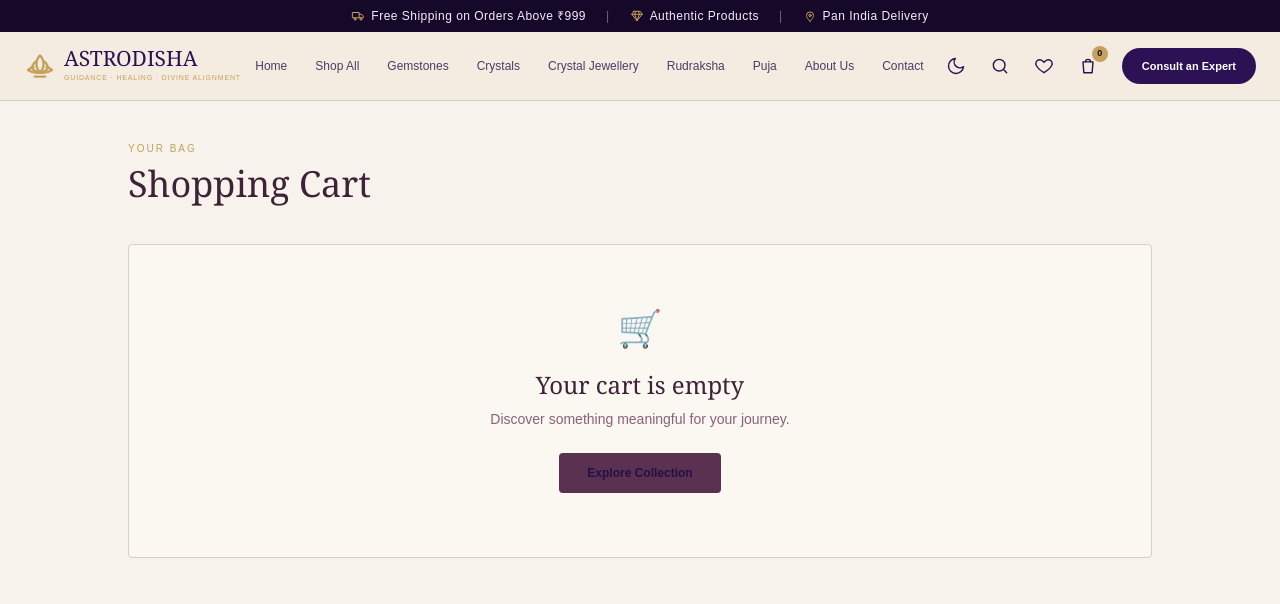
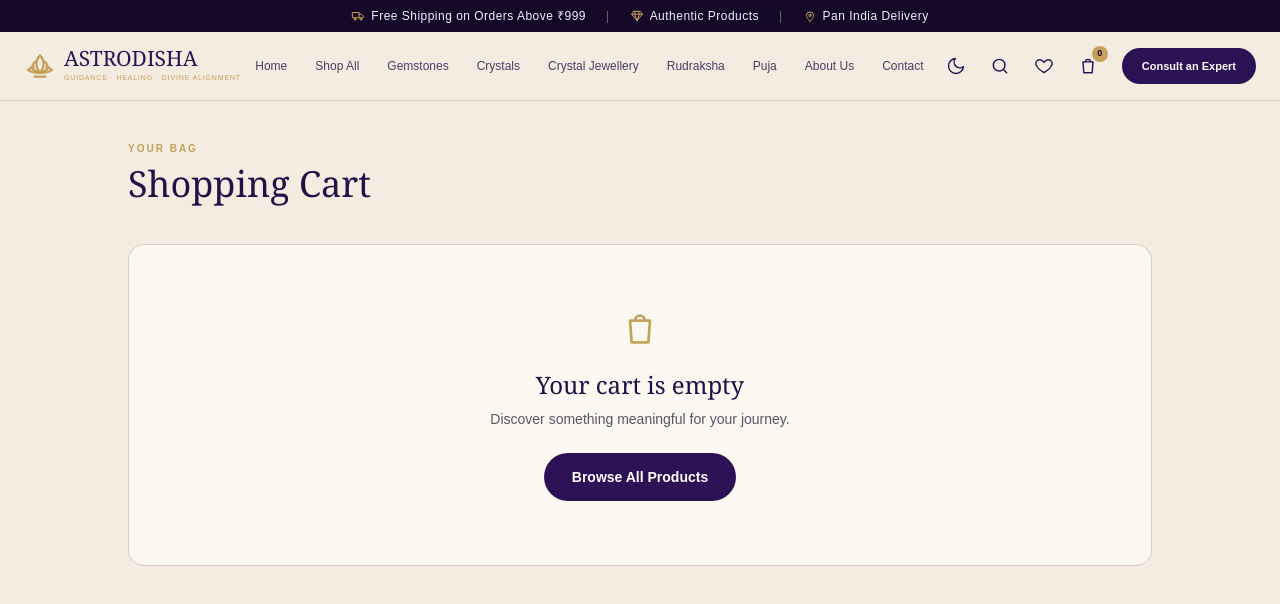
Before and after one commit to chavananand02340-wq/astrodisha-ecommerce, a Next.js app: page /cart in a window 1280 px wide. Shown: the top 604 px of the page. Built offline with nearby package versions, Linux system fonts and the light colour scheme.

Commit message:
Update page.tsx

```diff
--- a/app/cart/page.tsx
+++ b/app/cart/page.tsx
@@ -5,6 +5,20 @@ import { useRouter } from "next/navigation";
 import Header from "@/components/Header";
 import SafeImage from "@/components/SafeImage";
 import { useStore } from "@/components/StoreProvider";
+
+// Keep same as Header.tsx and ProductDetails.tsx
+const FREE_SHIPPING_THRESHOLD = 999;
+
+const BAG_ICON = (
+  <>
+    <path d="M6 7h12l-1 13H7L6 7z" />
+    <path d="M9 7a3 3 0 0 1 6 0" />
+  </>
+);
+
+function stockLimitOf(entity: { stock?: number }): number {
+  return typeof entity.stock === "number" ? entity.stock : Infinity;
+}
 
 export default function CartPage() {
   const router = useRouter();
@@ -20,48 +34,71 @@ export default function CartPage() {
     0
   );
 
+  const remainingForFreeShipping = Math.max(FREE_SHIPPING_THRESHOLD - subtotal, 0);
+  const shippingProgress = Math.min((subtotal / FREE_SHIPPING_THRESHOLD) * 100, 100);
+
   return (
     <>
       <Header />
 
-      <main className="min-h-screen bg-[#f7f3ec] px-4 py-10 sm:px-8">
+      <main style={{ backgroundColor: "var(--astro-bg)" }} className="min-h-screen px-4 py-10 sm:px-8">
         <div className="mx-auto max-w-5xl">
-          <p className="text-[10px] uppercase tracking-[0.2em] text-[#c6a15b]">
-            YOUR BAG
+          <p style={{ color: "var(--astro-accent)" }} className="text-[10px] font-semibold uppercase tracking-[0.2em]">
+            Your Bag
           </p>
 
-          <h1 className="astro-serif mt-2 text-4xl text-[#3e2237]">
+          <h1 style={{ color: "var(--astro-text)" }} className="astro-serif mt-2 text-4xl">
             Shopping Cart
           </h1>
 
           {cart.length === 0 ? (
-            <div className="mt-10 rounded-sm border border-[#d9cec1] bg-[#fbf8f2] px-6 py-16 text-center">
-              <div className="text-4xl">🛒</div>
+            <div
+              style={{ borderColor: "var(--astro-border)", backgroundColor: "var(--astro-card)" }}
+              className="mt-10 rounded-2xl border px-6 py-16 text-center"
+            >
+              <svg
+                viewBox="0 0 24 24"
+                className="mx-auto h-10 w-10"
+                fill="none"
+                stroke="var(--astro-accent)"
+                strokeWidth={1.6}
+                strokeLinecap="round"
+                strokeLinejoin="round"
+                aria-hidden="true"
+              >
+                {BAG_ICON}
+              </svg>
 
-              <h2 className="astro-serif mt-5 text-2xl text-[#3e2237]">
+              <h2 style={{ color: "var(--astro-text)" }} className="astro-serif mt-5 text-2xl">
                 Your cart is empty
               </h2>
 
-              <p className="mt-2 text-sm text-[#8a607a]">
+              <p style={{ color: "var(--astro-mauve)" }} className="mt-2 text-sm">
                 Discover something meaningful for your journey.
               </p>
 
               <Link
-                href="/"
-                className="mt-6 inline-block rounded-sm bg-[#5a3150] px-7 py-3 text-xs font-semibold text-white"
+                href="/shop"
+                style={{ backgroundColor: "var(--astro-primary)", color: "var(--astro-primary-text)" }}
+                className="mt-6 inline-flex h-12 items-center rounded-full px-7 text-sm font-semibold transition hover:opacity-90"
               >
-                Explore Collection
+                Browse All Products
               </Link>
             </div>
           ) : (
             <div className="mt-8 grid gap-6 lg:grid-cols-[1fr_340px]">
               <div className="space-y-3">
-                {cart.map((item) => (
+                {cart.map((item) => {
+                  const limit = stockLimitOf(item);
+                  const atMax = item.quantity >= limit;
+
+                  return (
                     <div
                       key={item.id}
-                    className="flex gap-4 rounded-sm border border-[#d9cec1] bg-[#fbf8f2] p-3"
+                      style={{ borderColor: "var(--astro-border)", backgroundColor: "var(--astro-card)" }}
+                      className="flex gap-4 rounded-2xl border p-3"
                     >
-                    <div className="h-24 w-24 flex-shrink-0 overflow-hidden rounded-sm">
+                      <div className="h-24 w-24 flex-shrink-0 overflow-hidden rounded-xl">
                         <SafeImage
                           src={item.image}
                           alt={item.name}
@@ -69,46 +106,60 @@ export default function CartPage() {
                       </div>
 
                       <div className="min-w-0 flex-1">
-                      <p className="text-[9px] uppercase tracking-wider text-[#8a607a]">
+                        <p style={{ color: "var(--astro-mauve)" }} className="text-[9px] font-medium uppercase tracking-wider">
                           {item.category}
                         </p>
 
-                      <h2 className="astro-serif mt-1 text-base text-[#3e2237]">
+                        <h2 style={{ color: "var(--astro-text)" }} className="astro-serif mt-1 text-base">
                           {item.name}
                         </h2>
 
-                      <p className="mt-1 text-sm font-semibold text-[#5a3150]">
+                        <p style={{ color: "var(--astro-primary)" }} className="mt-1 text-sm font-semibold">
                           ₹{item.price.toLocaleString("en-IN")}
                         </p>
 
+                        {isFinite(limit) && atMax && (
+                          <p style={{ color: "var(--astro-accent)" }} className="mt-1 text-[10px] font-medium">
+                            Only {limit} in stock
+                          </p>
+                        )}
+
                         <div className="mt-3 flex items-center justify-between">
-                        <div className="flex items-center border border-[#d9cec1]">
+                          <div
+                            style={{ borderColor: "var(--astro-border)" }}
+                            className="flex items-center rounded-full border"
+                          >
                             <button
                               type="button"
+                              aria-label="Decrease quantity"
                               onClick={() =>
                                 updateQuantity(
                                   item.id,
                                   item.quantity - 1
                                 )
                               }
-                            className="h-8 w-8"
+                              style={{ color: "var(--astro-primary)" }}
+                              className="flex h-8 w-8 items-center justify-center text-base"
                             >
                               −
                             </button>
 
-                          <span className="w-8 text-center text-xs">
+                            <span style={{ color: "var(--astro-text)" }} className="w-8 text-center text-xs">
                               {item.quantity}
                             </span>
 
                             <button
                               type="button"
+                              aria-label="Increase quantity"
+                              disabled={atMax}
                               onClick={() =>
                                 updateQuantity(
                                   item.id,
                                   item.quantity + 1
                                 )
                               }
-                            className="h-8 w-8"
+                              style={{ color: atMax ? "var(--astro-border)" : "var(--astro-primary)" }}
+                              className={`flex h-8 w-8 items-center justify-center text-base ${atMax ? "cursor-not-allowed" : ""}`}
                             >
                               +
                             </button>
@@ -119,41 +170,65 @@ export default function CartPage() {
                             onClick={() =>
                               removeFromCart(item.id)
                             }
-                          className="text-[10px] text-[#8a607a] underline"
+                            style={{ color: "var(--astro-mauve)" }}
+                            className="text-[10px] underline"
                           >
                             Remove
                           </button>
                         </div>
                       </div>
                     </div>
-                ))}
+                  );
+                })}
               </div>
 
-              <aside className="h-fit rounded-sm border border-[#d9cec1] bg-[#fbf8f2] p-5">
-                <h2 className="astro-serif text-2xl text-[#3e2237]">
+              <aside
+                style={{ borderColor: "var(--astro-border)", backgroundColor: "var(--astro-card)" }}
+                className="h-fit rounded-2xl border p-5"
+              >
+                <h2 style={{ color: "var(--astro-text)" }} className="astro-serif text-2xl">
                   Order Summary
                 </h2>
 
                 <div className="mt-6 space-y-3 text-sm">
                   <div className="flex justify-between">
-                    <span className="text-[#8a607a]">
+                    <span style={{ color: "var(--astro-mauve)" }}>
                       Subtotal
                     </span>
 
-                    <span>
+                    <span style={{ color: "var(--astro-text)" }} className="font-semibold">
                       ₹{subtotal.toLocaleString("en-IN")}
                     </span>
                   </div>
 
-                  <p className="text-[11px] text-[#8a607a]">
-                    Delivery charge and final total will be calculated at checkout.
+                  {remainingForFreeShipping > 0 ? (
+                    <div>
+                      <p style={{ color: "var(--astro-mauve)" }} className="text-[11px]">
+                        Add ₹{remainingForFreeShipping.toLocaleString("en-IN")} more for free shipping
+                      </p>
+                      <div style={{ backgroundColor: "var(--astro-border)" }} className="mt-2 h-1.5 w-full overflow-hidden rounded-full">
+                        <div
+                          style={{ backgroundColor: "var(--astro-accent)", width: `${shippingProgress}%` }}
+                          className="h-full rounded-full transition-all"
+                        />
+                      </div>
+                    </div>
+                  ) : (
+                    <p style={{ color: "var(--astro-accent)" }} className="text-[11px] font-semibold">
+                      ✓ You've unlocked free shipping
+                    </p>
+                  )}
+
+                  <p style={{ color: "var(--astro-mauve)" }} className="text-[11px]">
+                    Final total, including any delivery charge, is calculated at checkout.
                   </p>
                 </div>
 
                 <button
                   type="button"
                   onClick={() => router.push("/checkout")}
-                  className="mt-6 w-full rounded-sm bg-[#5a3150] py-3.5 text-xs font-semibold text-white transition hover:bg-[#3e2237]"
+                  style={{ backgroundColor: "var(--astro-primary)", color: "var(--astro-primary-text)" }}
+                  className="mt-6 h-12 w-full rounded-full text-sm font-semibold transition hover:opacity-90"
                 >
                   Proceed to Checkout
                 </button>
```
Lines whose indentation alone changed are shown as unchanged.
